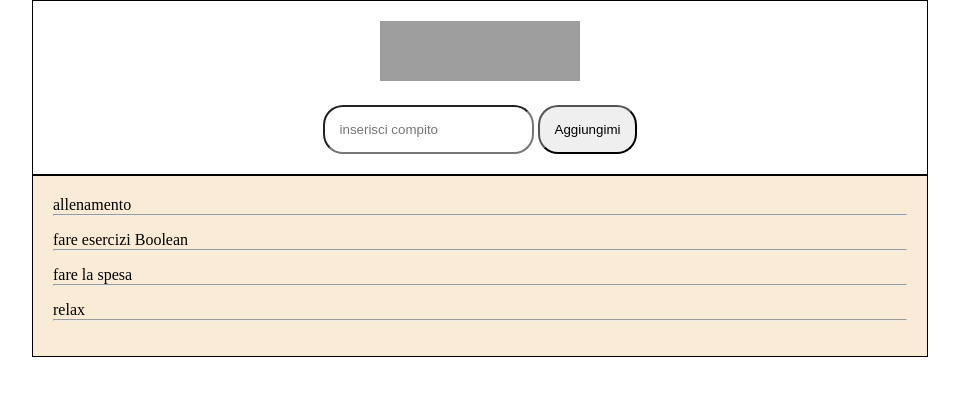
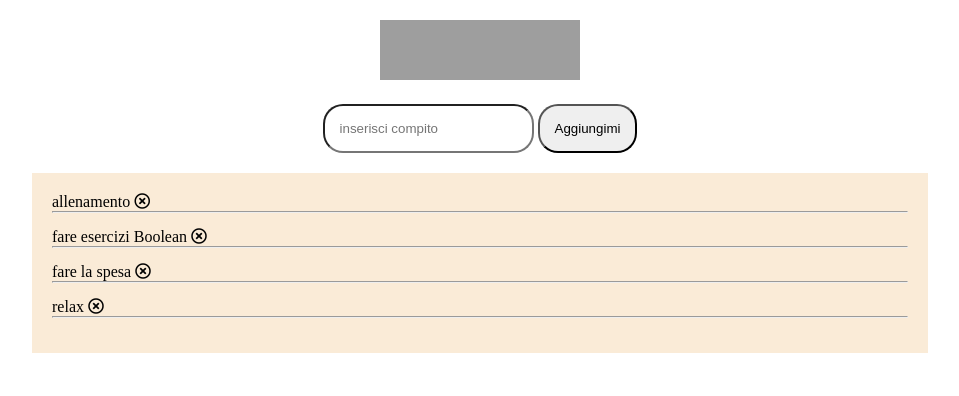
Before and after one commit to miggiu89/vue-todolist, a plain HTML site: page index.html in a window 1280 px wide. Shown: the whole page, without its empty margins (160-1119 px from the left). Drawn offline with nearby package versions, Linux system fonts and the light colour scheme; grey boxes are pictures that could not be loaded.

Commit message:
delete ok

```diff
--- a/css/style.css
+++ b/css/style.css
@@ -52,3 +52,7 @@ hr{
     padding: 20px;
     background-color: antiquewhite;
 }
+
+i {
+    justify-content: right;
+}
--- a/index.html
+++ b/index.html
@@ -5,12 +5,13 @@
     <meta http-equiv="X-UA-Compatible" content="IE=edge">
     <meta name="viewport" content="width=device-width, initial-scale=1.0">
     <script src="https://cdn.jsdelivr.net/npm/vue@2.6.12/dist/vue.js"></script>
+    <link rel="stylesheet" href="https://cdnjs.cloudflare.com/ajax/libs/font-awesome/5.15.3/css/all.min.css" integrity="sha512-iBBXm8fW90+nuLcSKlbmrPcLa0OT92xO1BIsZ+ywDWZCvqsWgccV3gFoRBv0z+8dLJgyAHIhR35VZc2oM/gI1w==" crossorigin="anonymous" />
     <link rel="stylesheet" href="css/style.css">
     <title>Document</title>
 </head>
 <body>
     <div id="root" class="container">
-        <header class="debug">
+        <header class="">
             <div class="logo">
                 <img src="https://www.boolean.careers/images/misc/logo.png" alt="logo boolean">
             </div>
@@ -23,12 +24,14 @@
         </header>
 
 
-        <main class="debug">
+        <main class="">
 
             <div class="todo-list">
                 <ul >
-                    <li v-for="todo in toDoList">
-                        {{ todo }}<hr>
+                    <li v-for="(todo,index) in toDoList">
+                        {{ todo }}
+                        <i @click="removeTodo(index)" class="far fa-times-circle"></i>
+                        <hr>
                     </li>
 
                 </ul>
--- a/vue/script.js
+++ b/vue/script.js
@@ -14,6 +14,10 @@ var app = new Vue ({
         addnewToDo(){
             this.toDoList.push(this.newToDo)
             this.newToDo='';
+        },
+
+        removeTodo(index){
+            this.lastDeleted =this.toDoList.splice(index,1)
         }
     }
 })
```
